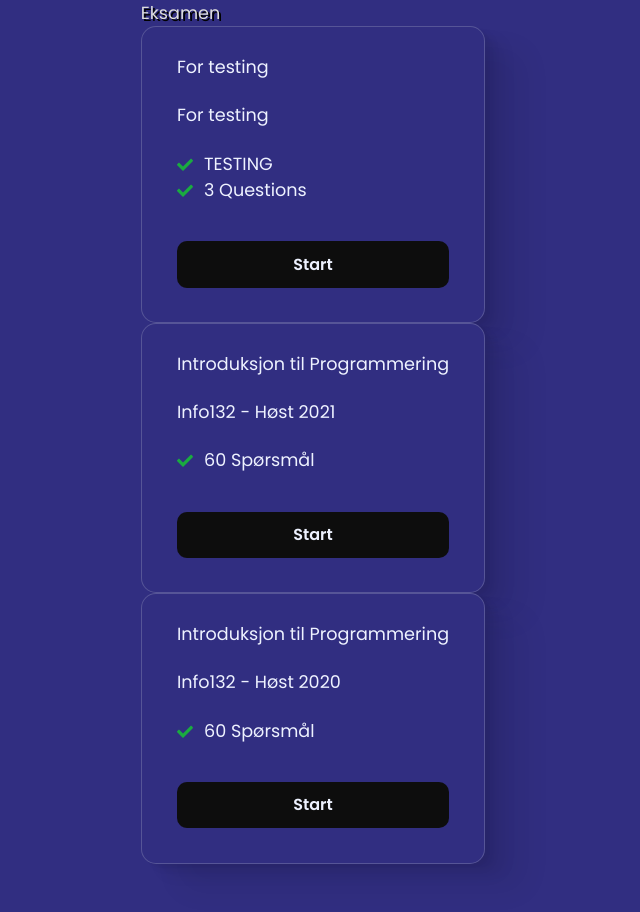
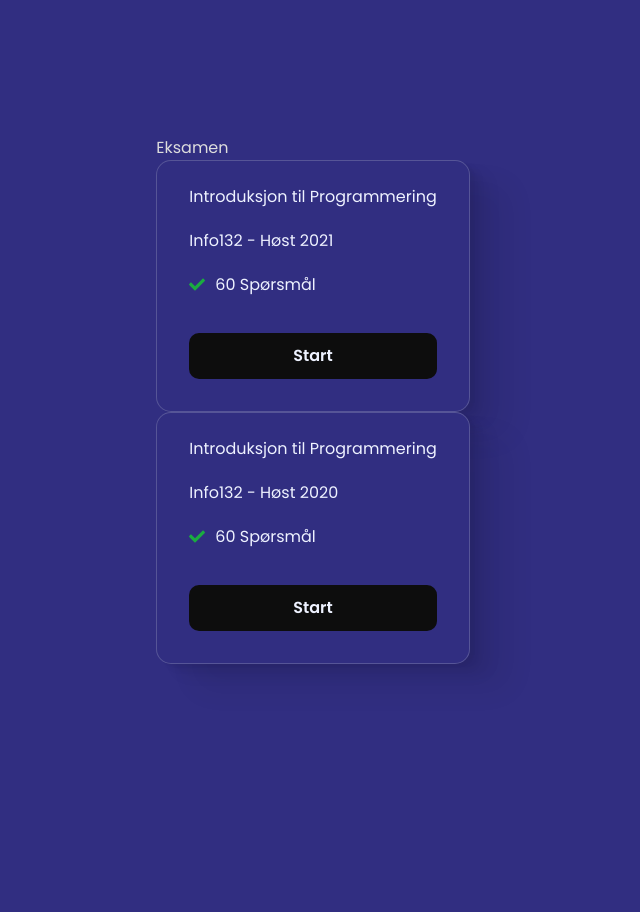
Before and after one commit to ellrub/examify, a React (Vite) app in the folder examify/: page /options in a window 1280 px wide. Shown: the top 912 px of the page, without its empty margins (327-967 px from the left). Built offline with nearby package versions, Linux system fonts and the light colour scheme; no server answers.

Commit message:
add font, remove tester

```diff
--- a/examify/src/components/Options/Options.css
+++ b/examify/src/components/Options/Options.css
@@ -1,5 +1,4 @@
 @import url('https://fonts.googleapis.com/css2?family=Poppins:wght@400;500;600;700;800;900&display=swap');
-
 *,
 *::after,
 *::before {
@@ -12,13 +11,13 @@ html,
 body {
   height: 100%;
   min-height: 100vh;
+  font-family: "Poppins", system-ui, sans-serif;
 }
 
 body {
   display: grid;
   place-items: center;
-  font-family: "Poppins", system-ui, sans-serif;
-  font-size: 1.1rem;
+  font-size: 1rem;
   line-height: 1.2;
 
   color: #ddd;
@@ -26,10 +25,6 @@ body {
 
 ul {
   list-style: none;
-}
-
-.txt_shadow {
-  text-shadow: 2px 2px black;
 }
 
 .card__bullets li::before {
--- a/examify/src/components/Options/Options.jsx
+++ b/examify/src/components/Options/Options.jsx
@@ -58,10 +58,10 @@ export default function Options() {
   return (
     <>
         <main className='max-w-[75rem] p-[3em]'>
-            <h1 className='txt_shadow font-semibold text-6xl mb-3 text-center text-indigo-50 tracking-wide'>Eksamen</h1>
+            <h1 className='font-semibold text-6xl mb-3 text-center text-indigo-50 tracking-wide'>Eksamen</h1>
             <div className='cards'>
                 <div className='flex flex-wrap gap-10'>
-                    <div className='card'>
+                    {/* <div className='card'>
                         <h2 className='text-lg font-semibold'>For testing</h2>
                         <p className='text-lg'>For testing</p>
                         <ul role='list' className='card__bullets'>
@@ -69,7 +69,7 @@ export default function Options() {
                             <li className='leading-8'>3 Questions</li>
                         </ul>
                         <a onClick={() => startExam('tester')} href="#" className='cta'>Start</a>
-                    </div>
+                    </div> */}
                     <div className='card'>
                         <h2 className='text-lg font-semibold'>Introduksjon til Programmering</h2>
                         <p className='text-lg'>Info132 - Høst 2021</p>
```
